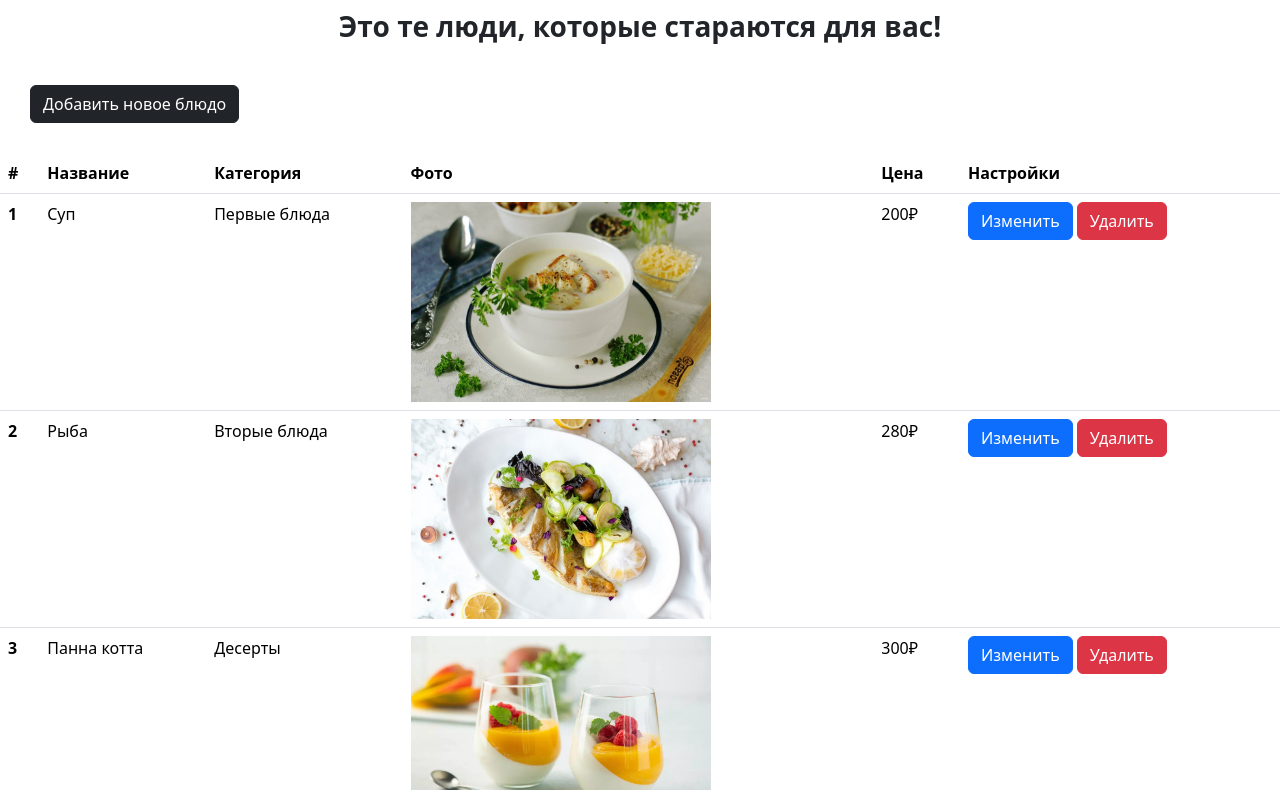
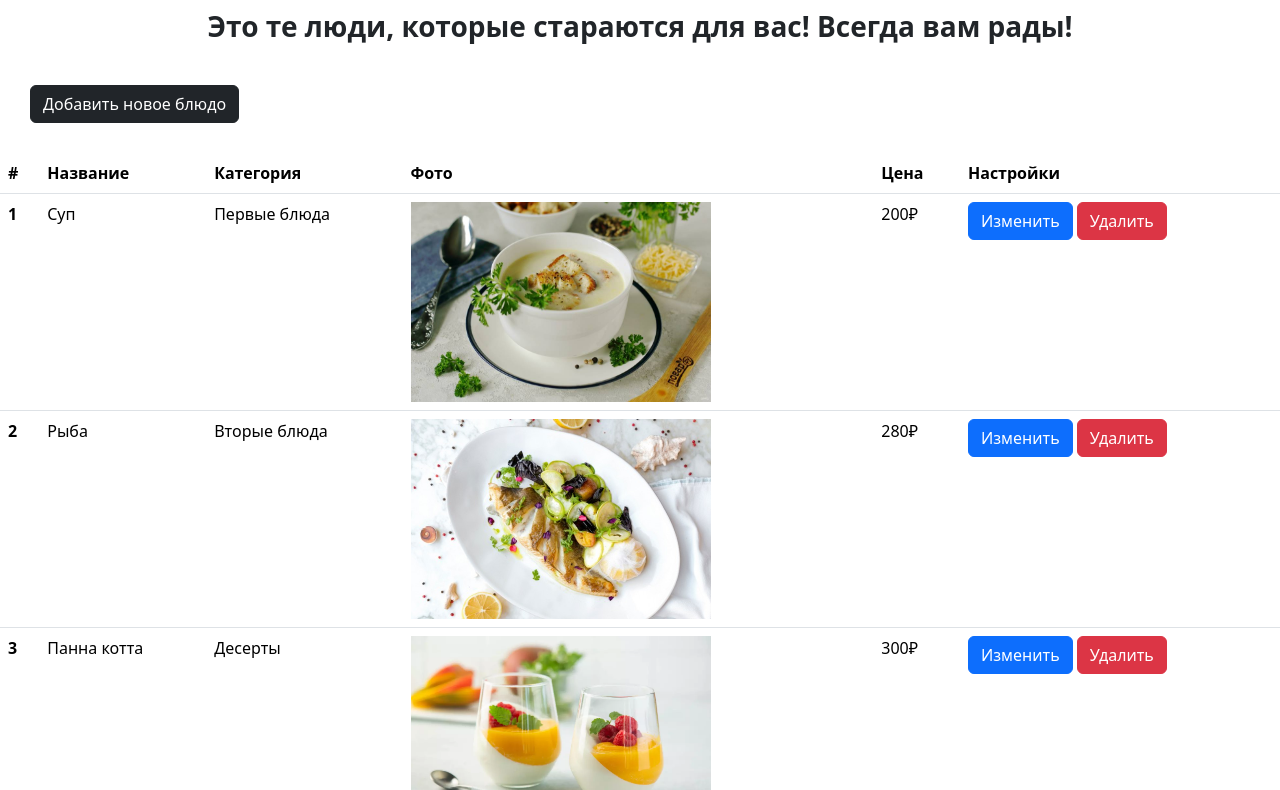
Before and after one commit to myakininayu/web_2024, a plain HTML site: page worker.html in a window 1280 px wide. Shown: the part 69-859 px from the top of the page. Drawn offline with nearby package versions, Linux system fonts and the light colour scheme.

Commit message:
Изменен заголовок страницы Сотрудников

```diff
--- a/worker.html
+++ b/worker.html
@@ -35,7 +35,7 @@
       </nav>
 
       <div class="d-flex justify-content-center p-2">
-        <div class="fw-bold fs-3">Это те люди, которые стараются для вас!</div>
+        <div class="fw-bold fs-3">Это те люди, которые стараются для вас! Всегда вам рады!</div>
       </div>
       <button type="button" class="btn btn-dark my_btn">Добавить новое блюдо</button>
       <table class="table">
```
